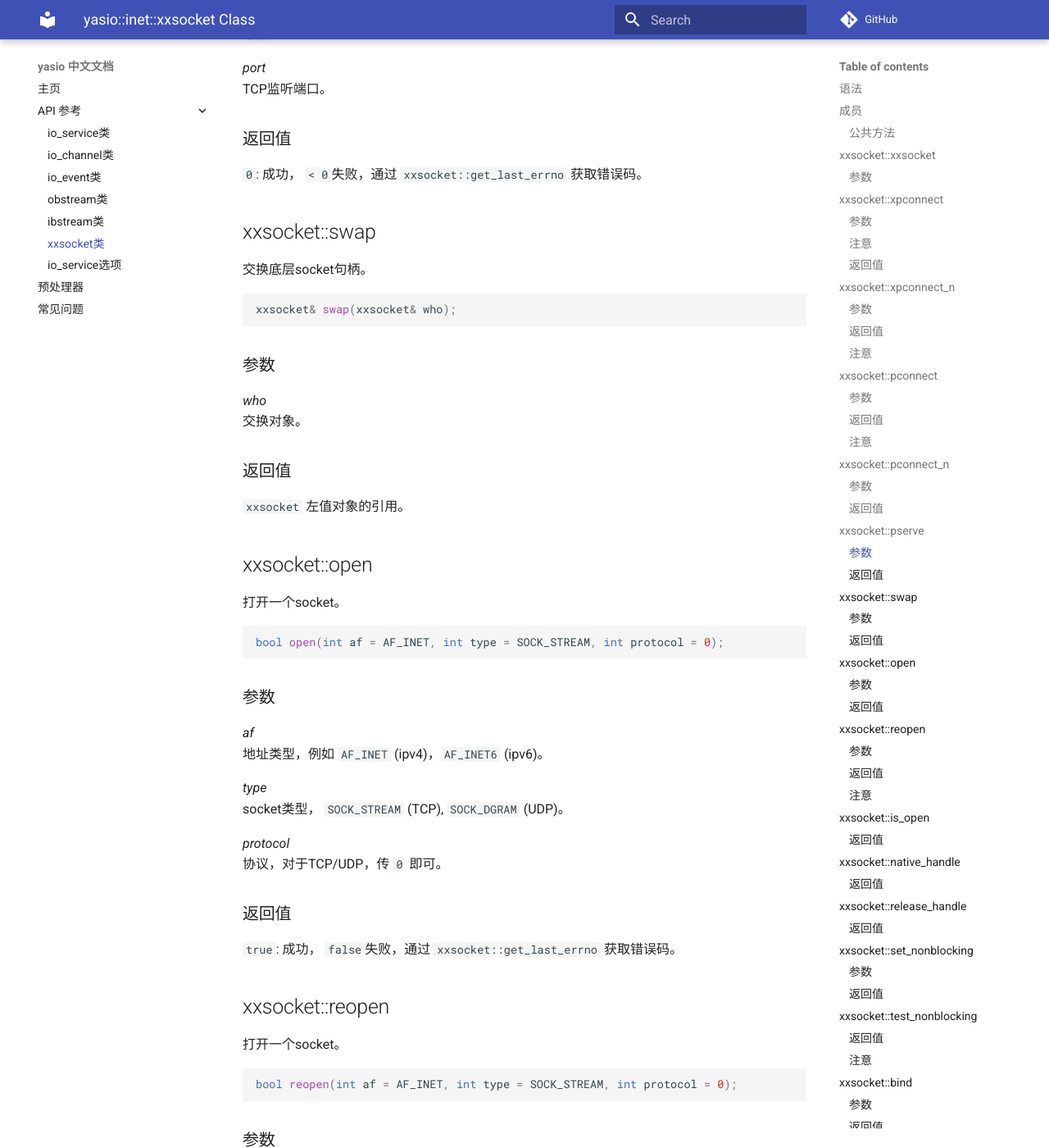
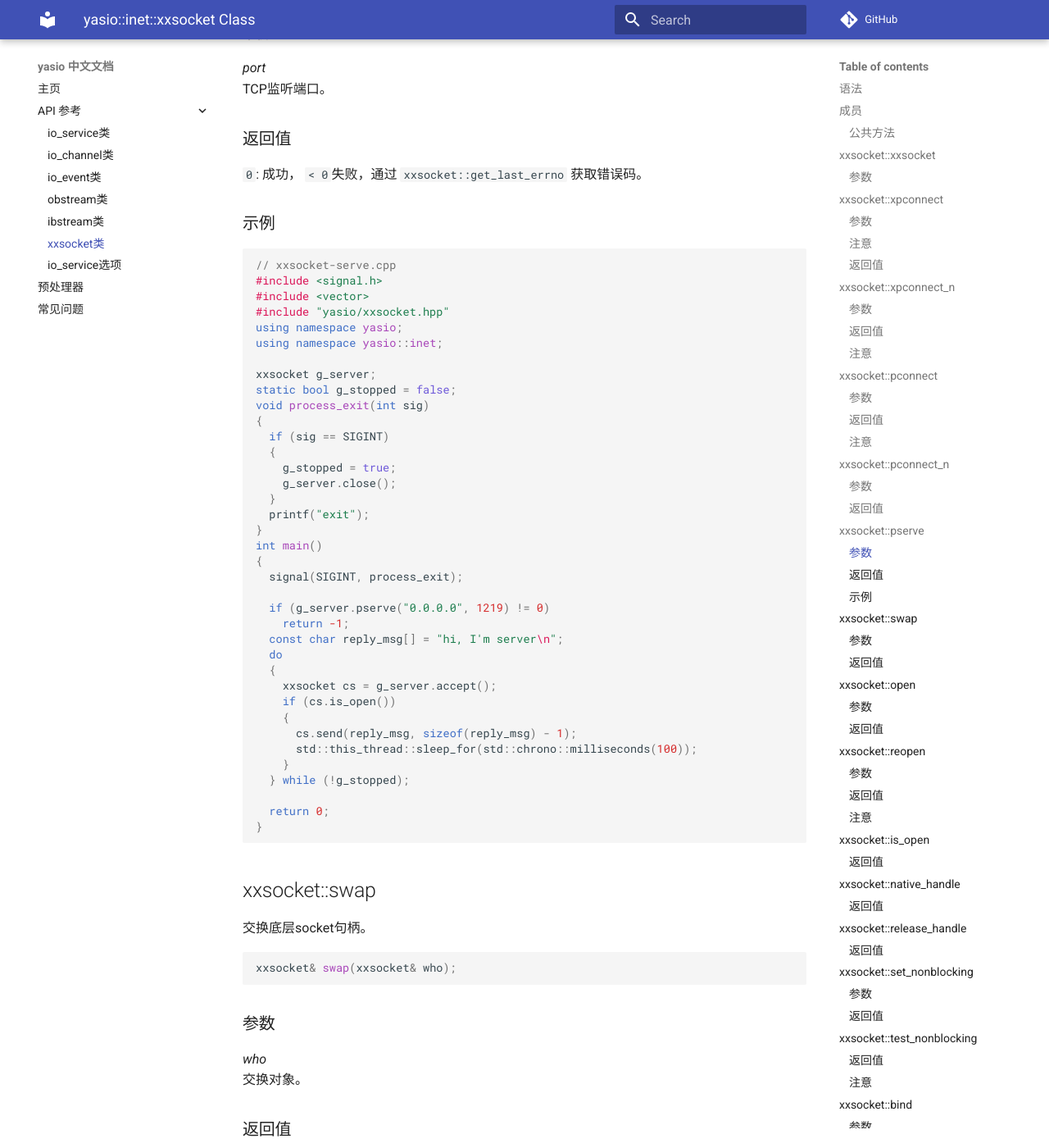
Before and after one commit to yasio/docs-936, an MkDocs documentation site: the page built from docs/api/reference/xxsocket-class.md, in a window 1280 px wide and 1400 px high, scrolled down 6670 px. Shown: the whole window at 82% size. Built offline with MkDocs 1.6.1 and Material for MkDocs 9.7.7, drawn with Linux system fonts in a browser that asks for light colours; comment, search, counter and statistics services are not loaded; some of the changed text lies outside the part shown.

Commit message:
Update xxsocket-class.md

````diff
--- a/docs/api/reference/xxsocket-class.md
+++ b/docs/api/reference/xxsocket-class.md
@@ -253,6 +253,48 @@ TCP监听端口。
 
 `0`: 成功， `< 0`失败，通过 `xxsocket::get_last_errno` 获取错误码。
 
+### 示例
+
+```cpp
+// xxsocket-serve.cpp
+#include <signal.h>
+#include <vector>
+#include "yasio/xxsocket.hpp"
+using namespace yasio;
+using namespace yasio::inet;
+
+xxsocket g_server;
+static bool g_stopped = false;
+void process_exit(int sig)
+{
+  if (sig == SIGINT)
+  {
+    g_stopped = true;
+    g_server.close();
+  }
+  printf("exit");
+}
+int main()
+{
+  signal(SIGINT, process_exit);
+
+  if (g_server.pserve("0.0.0.0", 1219) != 0)
+    return -1;
+  const char reply_msg[] = "hi, I'm server\n";
+  do
+  {
+    xxsocket cs = g_server.accept();
+    if (cs.is_open())
+    {
+      cs.send(reply_msg, sizeof(reply_msg) - 1);
+      std::this_thread::sleep_for(std::chrono::milliseconds(100));
+    }
+  } while (!g_stopped);
+
+  return 0;
+}
+```
+
 
 ## <a name="swap"></a> xxsocket::swap
 
````
Also changed, not shown: other parts of docs/api/reference/xxsocket-class.md (+3 -3 lines).
